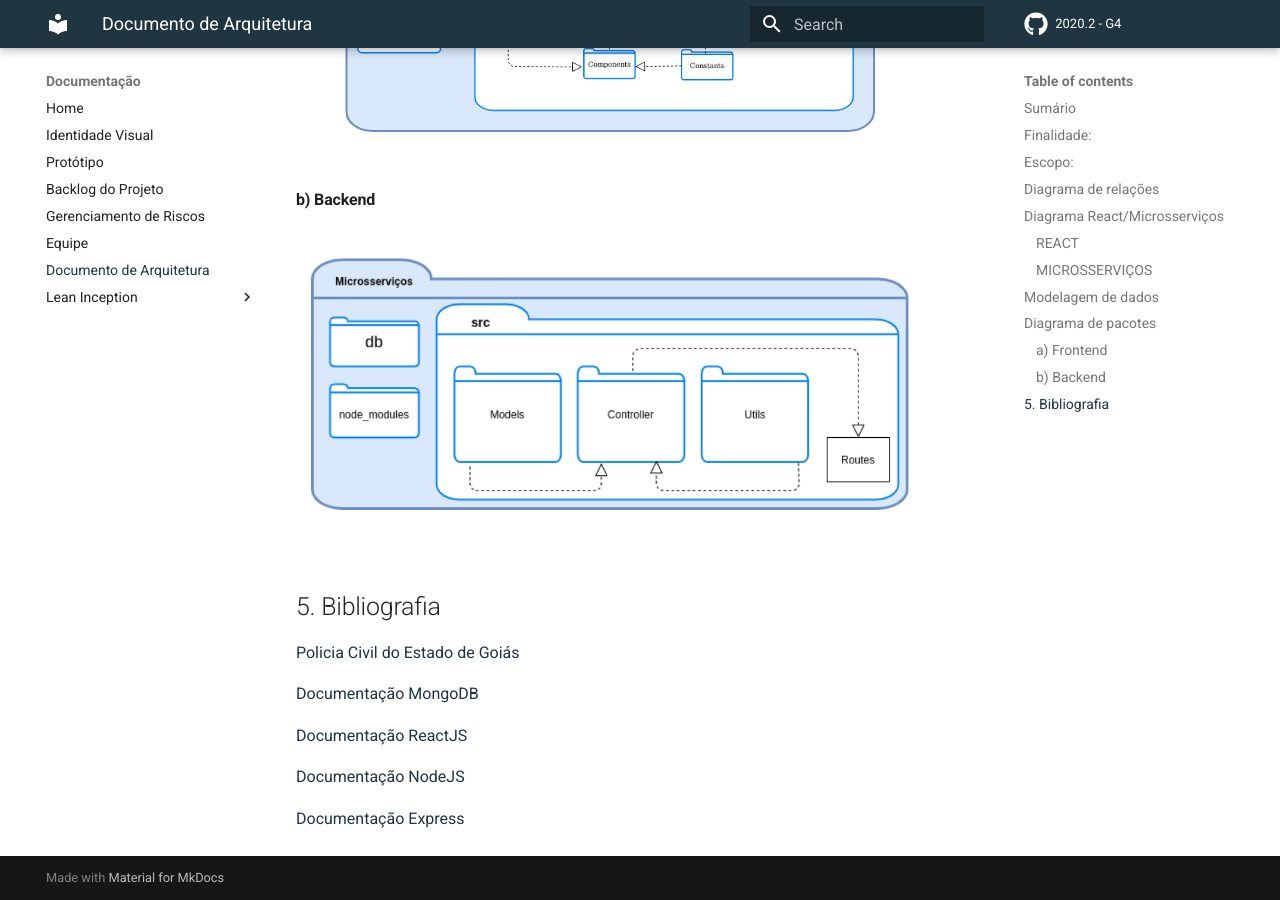
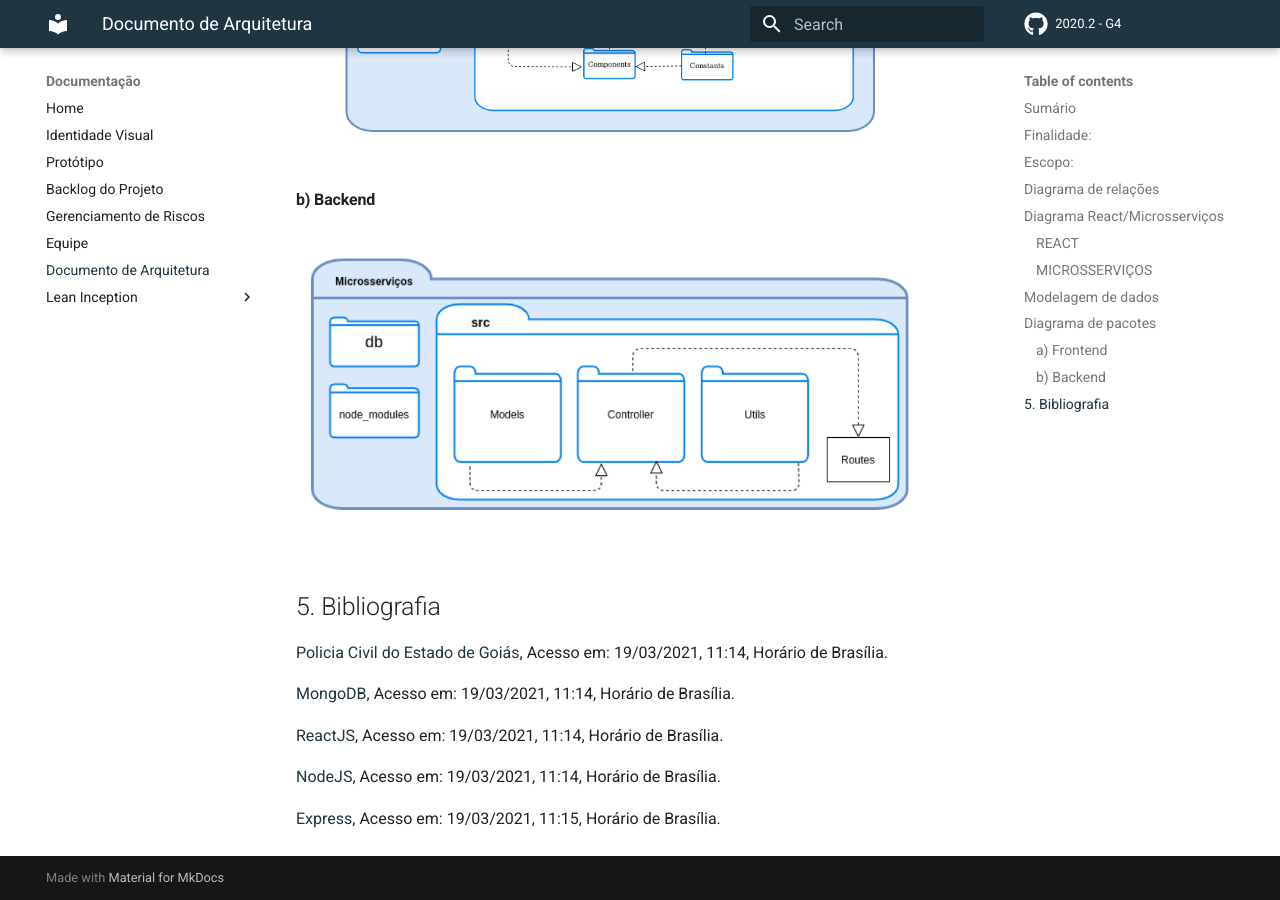
Before and after one commit to fga-eps-mds/2020-2-SiGeD, an MkDocs documentation site: the page built from docs/architecturedocument.md, in a window 1280 px wide and 900 px high, scrolled down 3701 px. Built offline with MkDocs 1.6.1 and Material for MkDocs 9.7.7, drawn with Linux system fonts in a browser that asks for light colours; comment, search, counter and statistics services are not loaded.

Commit message:
[81] change bibliography to abnt format
Co-authored-by: DafneM <moretti.dafne2@gmail.com>

```diff
--- a/docs/architecturedocument.md
+++ b/docs/architecturedocument.md
@@ -81,12 +81,12 @@ Restrições:
 
 ## 5. Bibliografia
 
-[Policia Civil do Estado de Goiás](https://www.policiacivil.go.gov.br/cpss)
+[Policia Civil do Estado de Goiás](https://www.policiacivil.go.gov.br/cpss), Acesso em: 19/03/2021, 11:14, Horário de Brasília.
 
-[Documentação MongoDB](https://docs.mongodb.com/cloud/)
+[MongoDB](https://docs.mongodb.com/cloud/), Acesso em: 19/03/2021, 11:14, Horário de Brasília.
 
-[Documentação ReactJS](https://pt-br.reactjs.org/docs/getting-started.html)
+[ReactJS](https://pt-br.reactjs.org/docs/getting-started.html), Acesso em: 19/03/2021, 11:14, Horário de Brasília.
 
-[Documentação NodeJS](https://nodejs.org/en/docs/)
+[NodeJS](https://nodejs.org/en/docs/), Acesso em: 19/03/2021, 11:14, Horário de Brasília.
 
-[Documentação Express](http://expressjs.com/pt-br/guide/routing.html)
+[Express](http://expressjs.com/pt-br/guide/routing.html), Acesso em: 19/03/2021, 11:15, Horário de Brasília.
```
